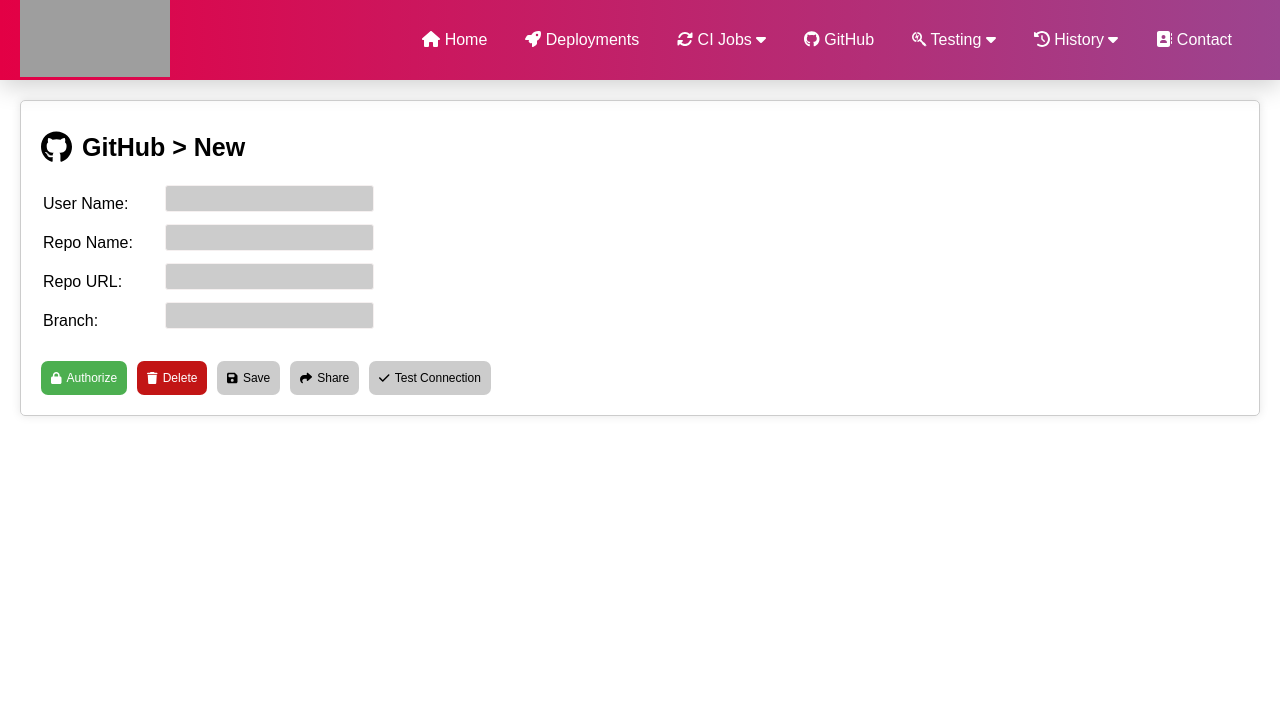
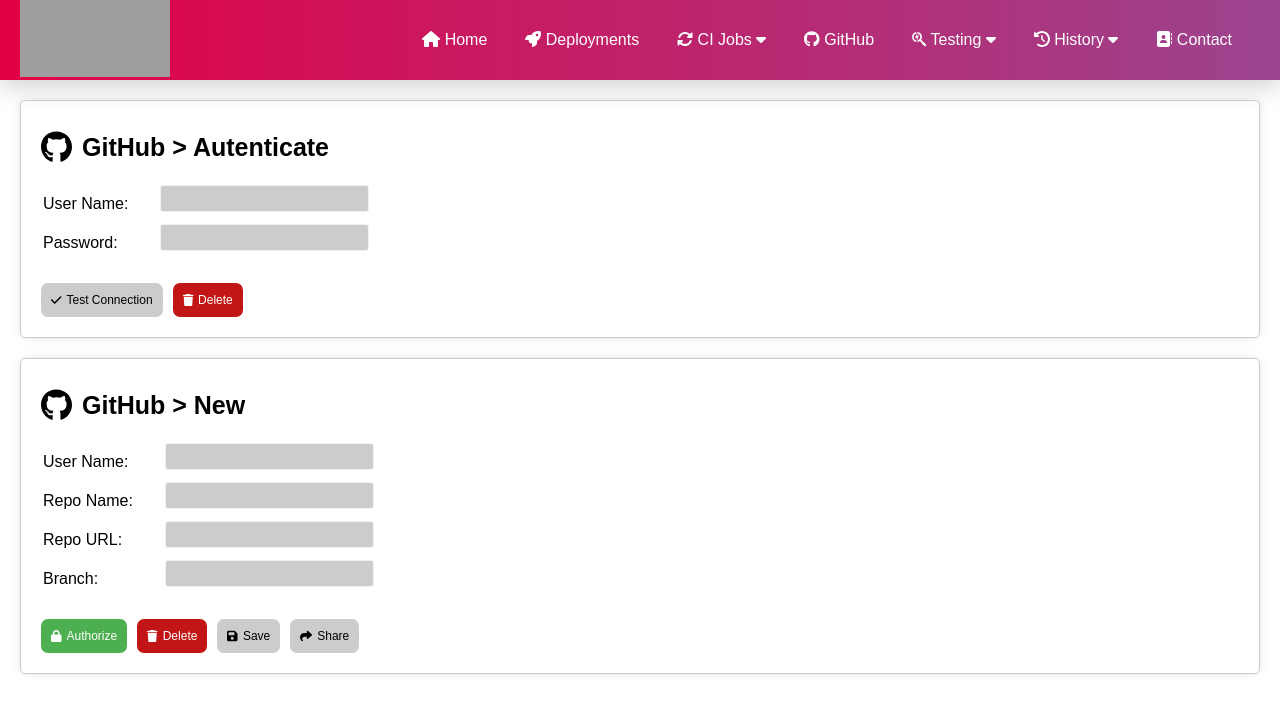
Before and after one commit to triad7/LdTech-DevApp, a React (Create React App) app: page /github in a window 1280 px wide. Shown: the top 712 px of the page. Built offline with nearby package versions, Linux system fonts and the light colour scheme; grey boxes are pictures that could not be loaded.

Commit message:
5th Commit By Sambit Nayak :rocket:

```diff
--- /dev/null
+++ b/src/components/Subpages/TestConnection.js
@@ -0,0 +1,57 @@
+import React, { useState } from 'react';
+import '../../App.css';
+import { FontAwesomeIcon } from '@fortawesome/react-fontawesome';
+import {  faCheck, faTrash } from '@fortawesome/free-solid-svg-icons';
+import { faGithub as fabGithub } from '@fortawesome/free-brands-svg-icons';
+
+
+
+export default function TestConnection() {
+  const [username, setUsername] = useState('');
+  const [password, setPassword] = useState('');
+
+
+  const handleUsernameChange = (event) => {
+    setUsername(event.target.value);
+  };
+
+  const handleDeleteClick = () => {
+    setUsername('');
+    setPassword('');
+  };
+
+  return (
+    <>
+    <div className='github-page'>
+      <div className='github-header'>
+        <FontAwesomeIcon icon={fabGithub} className='github-icon' />
+        <h1 className='github-title'>
+          GitHub &gt; {username ? <span>{username}</span> : 'Autenticate'}
+        </h1>
+      </div>
+      <table className='github-form'>
+        <tbody>
+          <tr>
+            <td><label htmlFor='name'>User Name:</label></td>
+            <td><input type='text' id='name' value={username} onChange={handleUsernameChange} /></td>
+          </tr>
+          <tr>
+            <td><label htmlFor='password'>Password:</label></td>
+            <td><input type='text' id='password' value={password} onChange={(e) => setPassword(e.target.value)} /></td>
+          </tr>
+        </tbody>
+      </table>
+      <div className='button-group'>
+        <button className='test-connection-button'>
+          <FontAwesomeIcon icon={faCheck} className='test-icon' />
+          Test Connection
+        </button>
+        <button className='delete-button' onClick={handleDeleteClick}>
+          <FontAwesomeIcon icon={faTrash} className='delete-icon' />
+          Delete
+        </button>
+      </div>
+    </div>
+    </>
+  );
+}
--- a/src/components/pages/Github.js
+++ b/src/components/pages/Github.js
@@ -1,8 +1,9 @@
 import React, { useState } from 'react';
 import '../../App.css';
 import { FontAwesomeIcon } from '@fortawesome/react-fontawesome';
-import { faLock, faShare, faSave, faCheck, faTrash } from '@fortawesome/free-solid-svg-icons';
+import { faLock, faShare, faSave, faTrash } from '@fortawesome/free-solid-svg-icons';
 import { faGithub as fabGithub } from '@fortawesome/free-brands-svg-icons';
+import TestConnection from '../Subpages/TestConnection';
 
 
 
@@ -25,6 +26,7 @@
 
   return (
     <>
+    <TestConnection />
     <div className='github-page'>
       <div className='github-header'>
         <FontAwesomeIcon icon={fabGithub} className='github-icon' />
@@ -69,10 +71,6 @@
           <FontAwesomeIcon icon={faShare} className='share-icon' />
           Share
         </button>
-        <button className='test-connection-button'>
-          <FontAwesomeIcon icon={faCheck} className='test-icon' />
-          Test Connection
-        </button>
       </div>
     </div>
     </>
```
